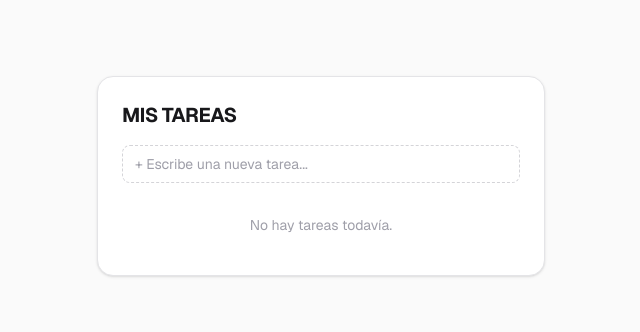
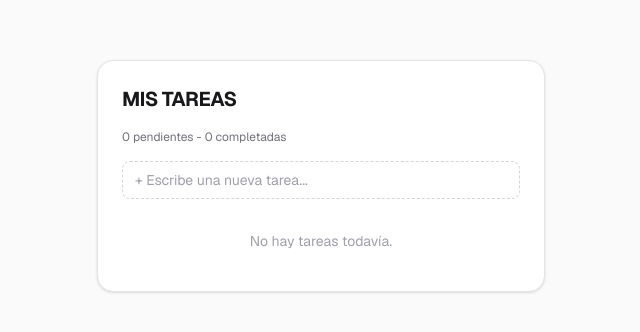
Before and after one commit to ClayTore/bpds, a Next.js app: page / in a window 1280 px wide. Shown: the part 224-556 px from the top of the page, without its empty margins (319-959 px from the left). Built offline with nearby package versions, Linux system fonts and the light colour scheme.

Commit message:
Display task counter below the title

```diff
--- a/app/page.tsx
+++ b/app/page.tsx
@@ -60,6 +60,9 @@
         <h1 className="mb-4 text-xl font-bold tracking-tight text-zinc-900 dark:text-zinc-50">
           MIS TAREAS
         </h1>
+        <p className="mb-4 text-xs text-zinc-500 dark:text-zinc-400">
+          {pendientes} pendientes - {completadas} completadas
+        </p>
 
         <input
           type="text"
```
